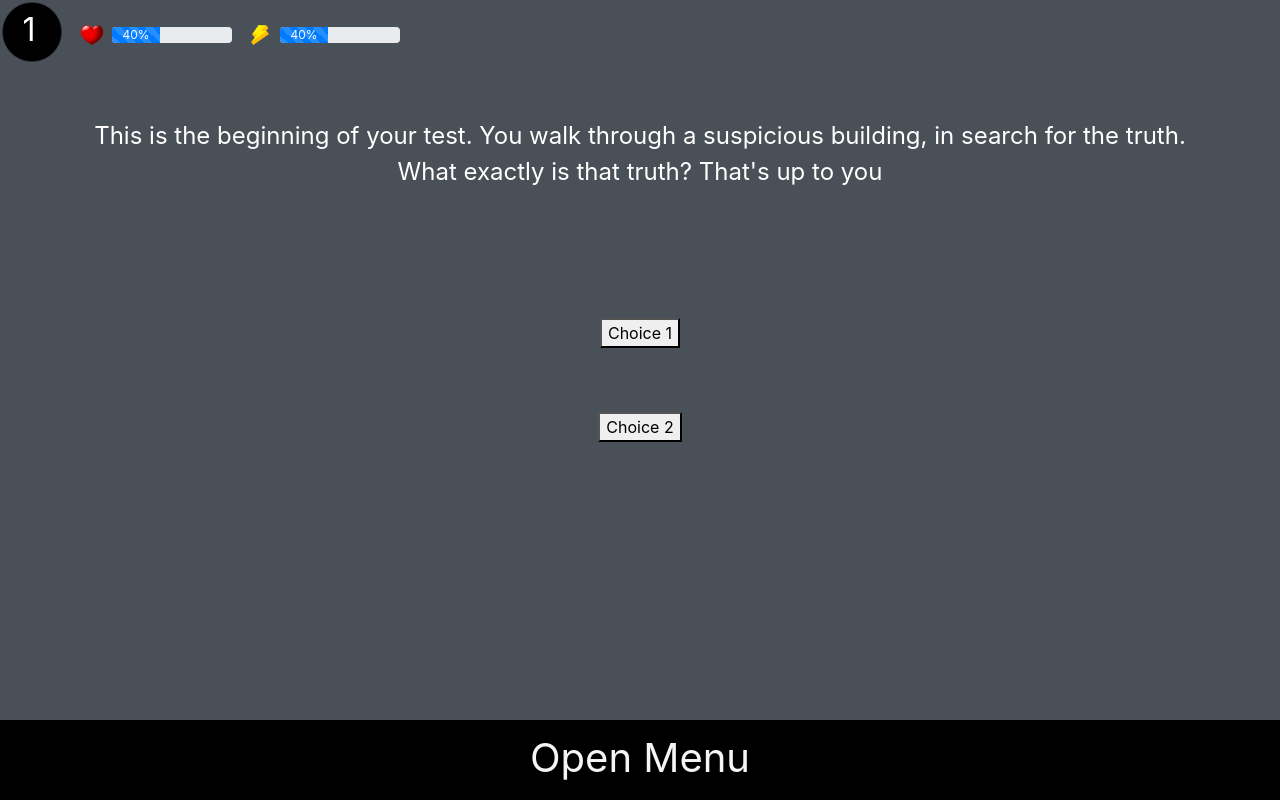
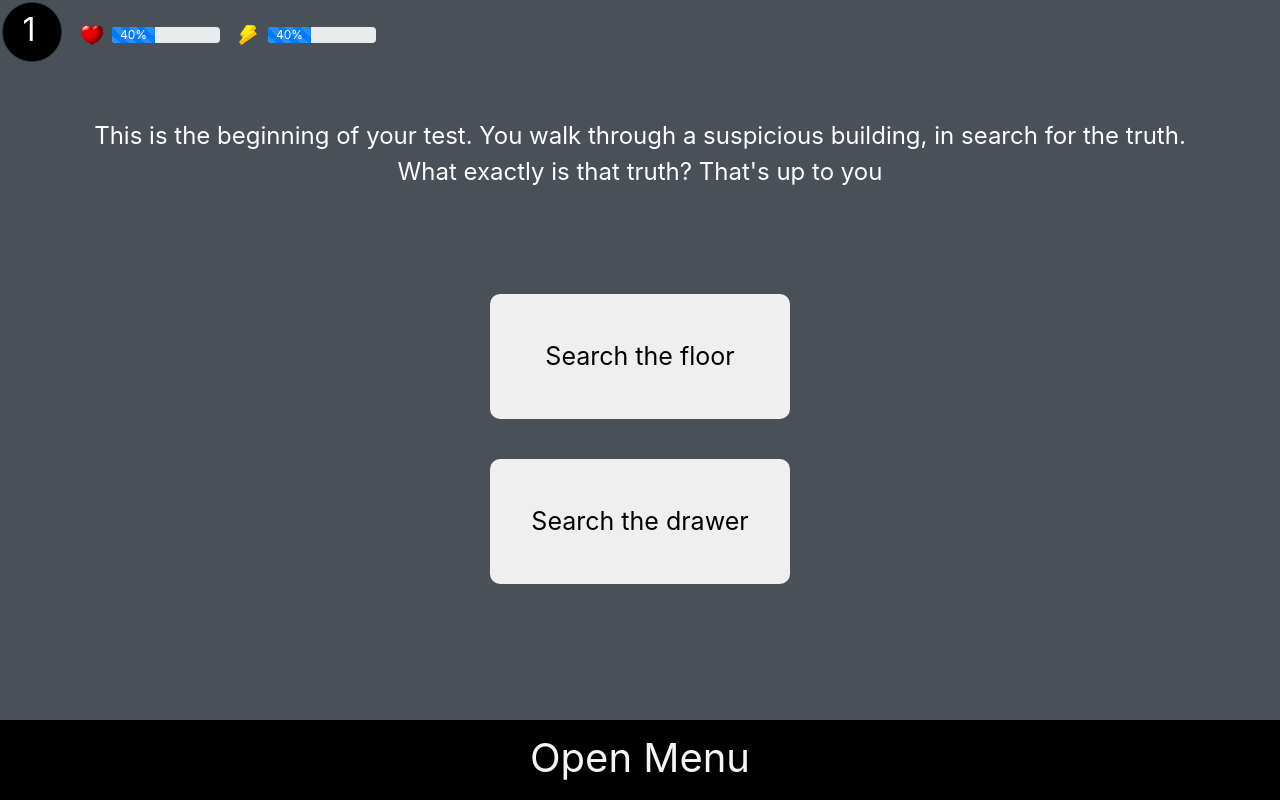
Before and after one commit to natemartinez/CYOA, a PHP site: page / in a window 1280 px wide. Run offline with PHP 8.4, Linux system fonts and the light colour scheme; some libraries are stand-ins or nearby versions.

Commit message:
- When item is clicked in inventory.php, the info of that item appears on the page - Made minor adjustments to the game buttons - Added an alert that tells the user what item they've received, if an item was collected

```diff
--- a/index.php
+++ b/index.php
@@ -54,8 +54,10 @@
       in search for the truth.<br> What exactly is that truth? That's up to you
      </p>
 
-     <button id='game-btn1'>Choice 1</button>
-     <button id='game-btn2'>Choice 2</button>
+     <button class='game-btn' id='game-btn1'>Choice 1</button>
+     <button class='game-btn' id='game-btn2'>Choice 2</button>
+
+     <div id="snackbar"></div>
     </div>
 
     <div class='menu text-center'>
--- a/pages/character.php
+++ b/pages/character.php
@@ -82,7 +82,6 @@ $conn->close();
              <p>Name: <?php echo $_SESSION['username']; ?></p>
              <p>Level:</p>
             </div>
-            <div id='profile'></div>
           </div>
 
           <div id='bio-history'>
@@ -125,7 +124,7 @@ $conn->close();
           </div>
 
         </div>
-        <div class='char-content content-deactive' id='stats-content'>
+        <div class='char-content content-deactive text-center' id='stats-content'>
           <p>Attributes</p>
 
             <div>
@@ -171,7 +170,7 @@ $conn->close();
     </div>
 
 
-    <script src="https://ajax.googleapis.com/ajax/libs/jquery/3.6.4/jquery.min.js" integrity="sha384-q8i/X+965DzO0rT7abK41JStQIAqVgRVzpbzo5smXKp4YfRvH+8abtTE1Pi6jizo" crossorigin="anonymous"></script>
+    <script src="https://code.jquery.com/jquery-3.3.1.min.js" integrity="sha384-tsQFqpEReu7ZLhBV2VZlAu7zcOV+rXbYlF2cqB8txI/8aZajjp4Bqd+V6D5IgvKT" crossorigin="anonymous"></script>
     <script src="https://cdnjs.cloudflare.com/ajax/libs/popper.js/1.14.0/umd/popper.min.js" integrity="sha384-cs/chFZiN24E4KMATLdqdvsezGxaGsi4hLGOzlXwp5UZB1LY//20VyM2taTB4QvJ" crossorigin="anonymous"></script>
     <script src="https://stackpath.bootstrapcdn.com/bootstrap/4.1.0/js/bootstrap.min.js" integrity="sha384-uefMccjFJAIv6A+rW+L4AHf99KvxDjWSu1z9VI8SKNVmz4sk7buKt/6v9KI65qnm" crossorigin="anonymous"></script>
     <script type="text/javascript" src="../script.js"></script>
--- a/style.css
+++ b/style.css
@@ -46,7 +46,7 @@ a:hover{
 
 }
 .progress{
-    width: 10em;
+    width: 9em;
 }
 
 
@@ -54,7 +54,7 @@ a:hover{
     display: flex;
     flex-direction: column;
     align-items: center;
-    row-gap:4em;
+    row-gap:2.5em;
 }
 .game-div p{
     font-size: 1.5em;
@@ -62,6 +62,14 @@ a:hover{
     text-align: center;
     color: white;
 }
+.game-btn{
+    width: 12em;
+    border: 2px transparent;
+    border-radius: 10px;
+    height:5em;
+    font-size: 25px;
+}
+
 
 .test-btn{
     width: 15em;
@@ -121,7 +129,6 @@ a:hover{
     font-size: 2.5em;
     padding: 0.2em;
 }
-
 .main-menu{
     position: fixed;
     height: 0%;
@@ -153,3 +160,47 @@ a:hover{
 .main-menu-active a:hover{
     color:rgb(39, 39, 223);
 }
+
+
+#snackbar {
+    visibility: hidden; /* Hidden by default. Visible on click */
+    min-width: 250px; /* Set a default minimum width */
+    margin-left: -125px; /* Divide value of min-width by 2 */
+    background-color: #333; /* Black background color */
+    color: #fff; /* White text color */
+    text-align: center; /* Centered text */
+    border-radius: 2px; /* Rounded borders */
+    padding: 16px; /* Padding */
+    position: absolute; /* Sit on top of the screen */
+    z-index: 2; /* Add a z-index if needed */
+    left: 50%; /* Center the snackbar */
+    bottom: 30px; /* 30px from the bottom */
+}
+
+#snackbar.show {
+    visibility: visible; /* Show the snackbar */
+    /* Add animation: Take 0.5 seconds to fade in and out the snackbar.
+    However, delay the fade out process for 2.5 seconds */
+    -webkit-animation: fadein 0.5s, fadeout 0.5s 2.5s;
+    animation: fadein 0.5s, fadeout 0.5s 2.5s;
+}
+
+@-webkit-keyframes fadein {
+    from {bottom: 0; opacity: 0;}
+    to {bottom: 30px; opacity: 1;}
+}
+
+@keyframes fadein {
+    from {bottom: 0; opacity: 0;}
+    to {bottom: 30px; opacity: 1;}
+}
+
+@-webkit-keyframes fadeout {
+    from {bottom: 30px; opacity: 1;}
+    to {bottom: 0; opacity: 0;}
+}
+
+@keyframes fadeout {
+    from {bottom: 30px; opacity: 1;}
+    to {bottom: 0; opacity: 0;}
+}
```
Also changed, not shown: pages/inventory.php (+5 -5 lines), script.js (+27 -35 lines).
